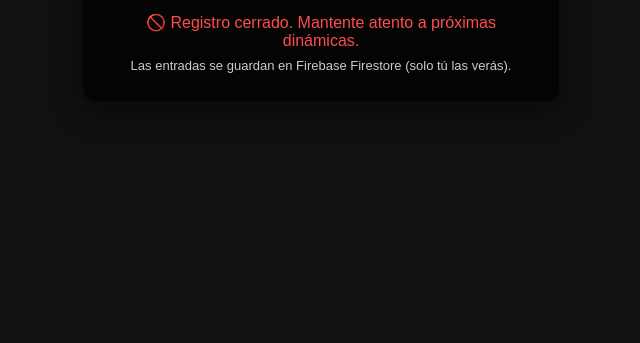
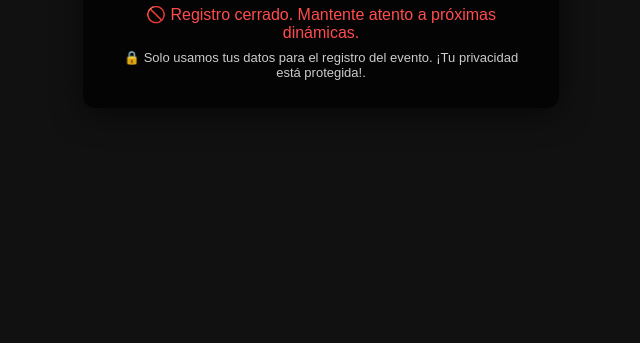
Before and after one commit to alamosclub444-spec/LISTAAAXOF, a plain HTML site: page index.html in a window 1280 px wide. Shown: the part 457-800 px from the top of the page, without its empty margins (319-959 px from the left). Drawn offline with Linux system fonts and the light colour scheme.

Commit message:
Agregue leyenda de datos

```diff
--- a/index.html
+++ b/index.html
@@ -30,7 +30,7 @@
     </form>
 
     <div id="closed">🚫 Registro cerrado. Mantente atento a próximas dinámicas.</div>
-    <div class="small">Las entradas se guardan en Firebase Firestore (solo tú las verás).</div>
+    <div class="small">🔒 Solo usamos tus datos para el registro del evento. ¡Tu privacidad está protegida!.</div>
   </div>
 
   <script type="module">
```
